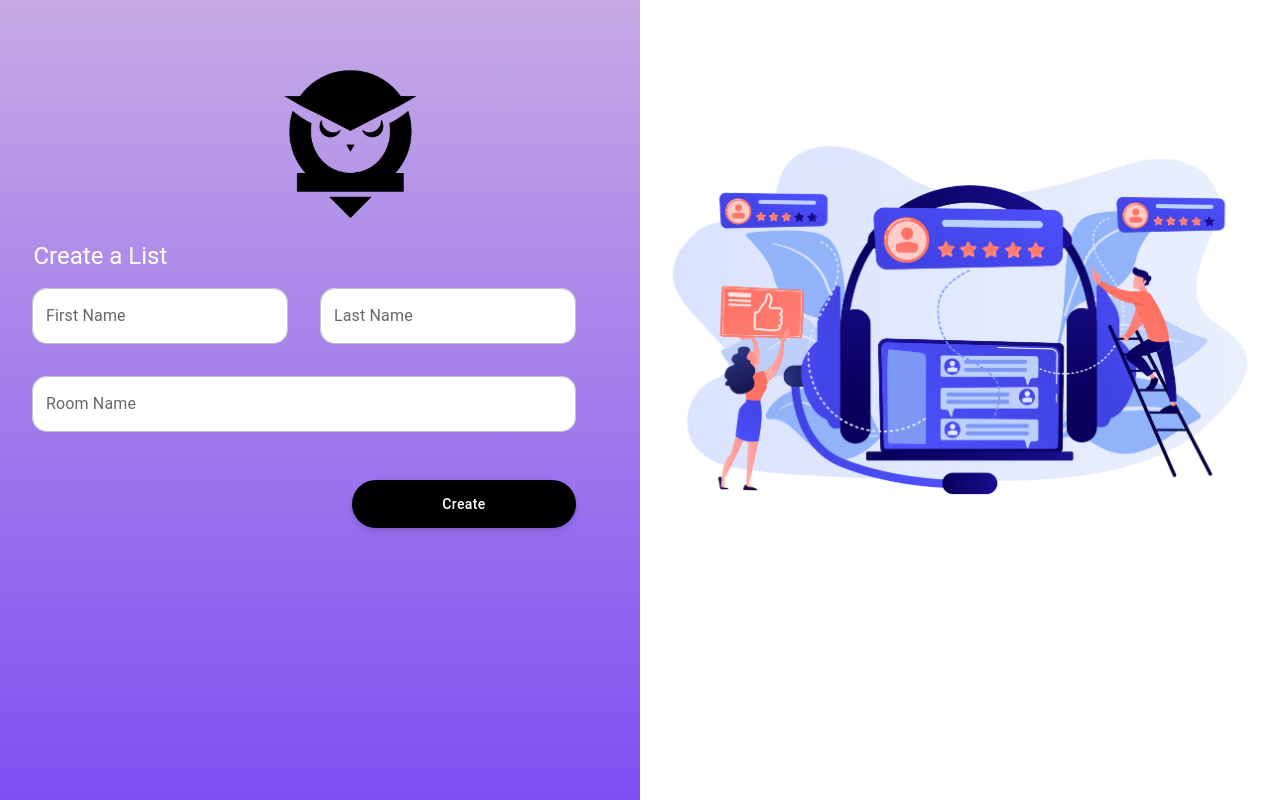
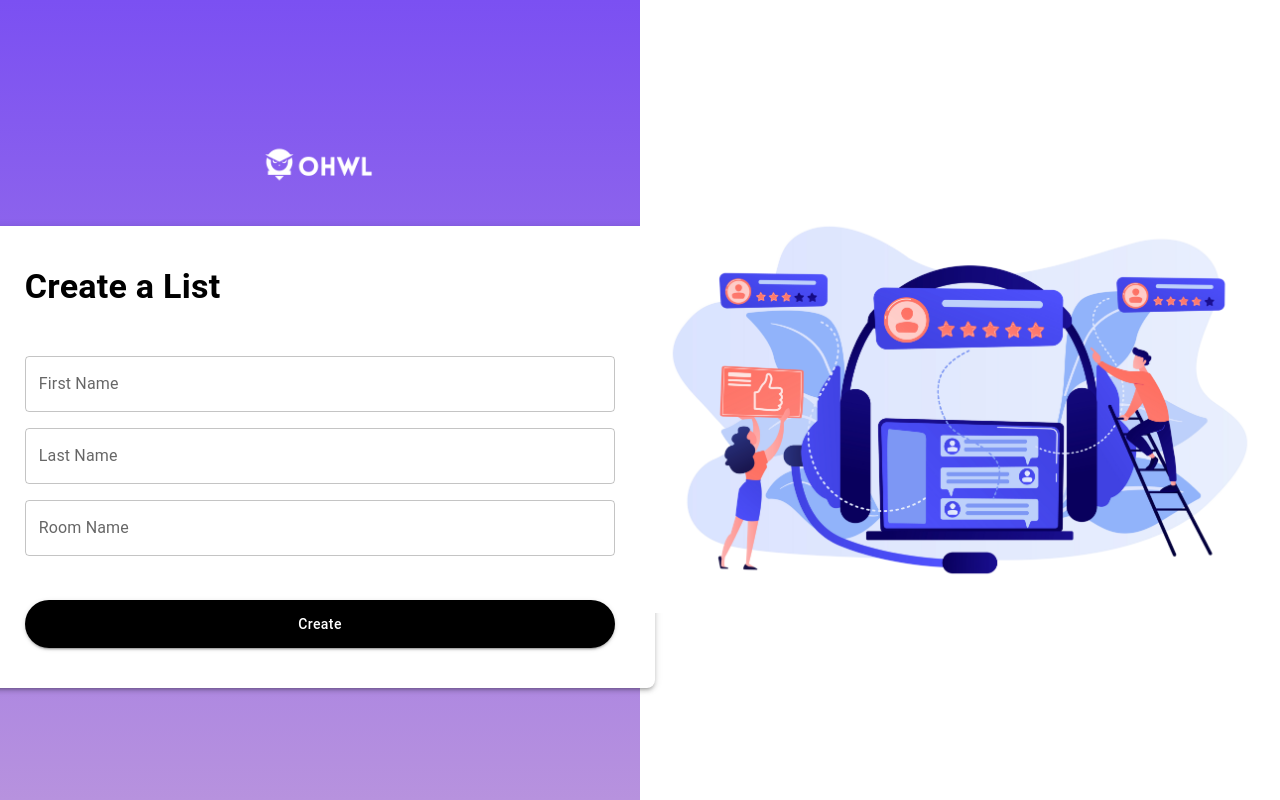
Before and after one commit to samschodron/OfficeHoursWaitingList, a React (Create React App) app in the folder frontend/: page /create-list-page in a window 1280 px wide. Built offline with nearby package versions, Linux system fonts and the light colour scheme; no server answers; sample sign-in values are in the browser's storage.

Commit message:
redid styling of join/create pages

```diff
--- a/frontend/src/components/CreateListPage.js
+++ b/frontend/src/components/CreateListPage.js
@@ -1,9 +1,9 @@
-import React, { useState } from 'react';
-import { Box, Button, TextField, Typography } from '@mui/material';
-import { useNavigate } from 'react-router-dom';
+import React, {useState} from 'react';
+import {Box, Button, TextField, Typography, Grid, Paper} from '@mui/material';
+import {useNavigate} from 'react-router-dom';
 import createGraphic from '../images/create-graphic.jpg';
-import smLogo from '../images/AOWL_SM.png';
-import { auth } from "../firebase"
+import {auth} from "../firebase"
+import logo from "../images/AOWL.png";
 
 const CreateListPage = () => {
     const navigate = useNavigate();
@@ -16,7 +16,7 @@ const CreateListPage = () => {
     const handleFormInputChange = (event) => {
         const inputName = event.target.name;
         const inputValue = event.target.value;
-        setFormInput({ ...formInput, [inputName]: inputValue })
+        setFormInput({...formInput, [inputName]: inputValue})
     }
 
     const isEmpty = (str) => {
@@ -53,91 +53,91 @@ const CreateListPage = () => {
             }
         }
         const roomCode = await createWaitingListApi()
-        navigate('/waiting-list', { state: { formInput: formInput, roomCode: roomCode } });
+        navigate('/waiting-list', {state: {formInput: formInput, roomCode: roomCode}});
         return true;
     }
 
     return (
-        <Box>
-            <img src={createGraphic} alt="Computer graphic" className="create-graphic" />
-            <rect className="background-rect">
-                <img src={smLogo} alt="Small logo" className="create-logo" />
-                <Typography className="create-header" variant="h5" component="h5" gutterBottom>
+        <Grid container style={{height: '100vh'}}>
+            <Grid item xs={12} md={6} sx={{
+                display: 'flex',
+                flexDirection: 'column',
+                justifyContent: 'center',
+                alignItems: 'center',
+                minHeight: '100vh',
+                backgroundImage: 'linear-gradient(to bottom, #7b50f2, #b792de)', // Add the gradient background here
+            }}>
+                <Box display="flex" flexDirection="column" justifyContent="center" alignItems="center" height="100%"
+                     p={3}>
+                    <img src={logo} alt="Logo" className={"join-logo"} />
+                    <Box
+                        sx={{
+                            background: 'white',
+                            borderRadius: 2,
+                            width: '180%',
+                            padding: 5,
+                            boxShadow: 3,
+                        }}
+                    >
+                        <Typography variant="h4" component="h4" gutterBottom
+                                    style={{fontWeight: 'bold', marginBottom: '2rem'}}>
                             Create a List
                         </Typography>
-                <div className="textFieldW" style={{ marginLeft: '2rem' }}>
+                        <Box display="flex" flexDirection="column" width="100%">
+                            <Box mt={2}>
                             <TextField
                                 name="firstName"
                                 label="First Name"
                                 variant="outlined"
                                 fullWidth
-                        sx={{
-                            '& .MuiOutlinedInput-root': {
-                                borderRadius: '15px',
-                            },
-                            '& .MuiInputLabel-shrink': {
-                                transform: 'translate(15%, .3%) scale(0.75)',
-                            },
-                        }}
-                        InputProps={{
-                            notched: false,
-                        }}
                                 onChange={handleFormInputChange}
                             />
-                </div>
-                <div className="textFieldW" style={{ marginLeft: '2rem' }}>
+                            </Box>
+                            <Box mt={2}>
                             <TextField
                                 name="lastName"
                                 label="Last Name"
                                 variant="outlined"
                                 fullWidth
-                        sx={{
-                            '& .MuiOutlinedInput-root': {
-                                borderRadius: '15px',
-                            },
-                            '& .MuiInputLabel-shrink': {
-                                transform: 'translate(15%, .3%) scale(0.75)',
-                            },
-                        }}
-                        InputProps={{
-                            notched: false,
-                        }}
                                 onChange={handleFormInputChange}
                             />
-                </div>
-                <div className="textFieldW" style={{ marginLeft: '2rem', marginTop: '2rem', width: '85%' }}>
+                            </Box>
+                            <Box mt={2}>
                             <TextField
                                 name="roomName"
                                 label="Room Name"
                                 variant="outlined"
                                 fullWidth
-                        sx={{
-                            '& .MuiOutlinedInput-root': {
-                                borderRadius: '15px',
-                            },
-                            '& .MuiInputLabel-shrink': {
-                                transform: 'translate(20%, .3%) scale(0.75)',
-                            },
-                            '& .MuiOutlinedInput-input': {
-                                paddingLeft: '3%', // Adjust this value to move the input lower in the TextField
-                            },
-                        }}
-                        InputProps={{
-                            notched: false,
-                        }}
                                 onChange={handleFormInputChange}
                             />
-                </div>
-                <Box onClick={formIsValid} className="button-join">
-                    <Button variant="contained" className="shadow" sx={{
-                        color: 'white', borderRadius: '30px', minWidth: '35%',
-                        minHeight: '3rem', background: '#000000', '&:hover': { background: '#000000', opacity: 0.7, transition: '.2s' }
+                            </Box>
+                            <Box mt={3}>
+                                <Button
+                                    variant="contained"
+                                    color="primary"
+                                    onClick={formIsValid}
+                                    sx={{
+                                        marginTop: '20px',
+                                        color: 'white',
+                                        borderRadius: '30px',
+                                        minWidth: '100%',
+                                        minHeight: '3rem',
+                                        background: '#000000',
+                                        '&:hover': {background: '#000000', opacity: 0.7, transition: '.2s'}
                                     }}>
                                     Create
                                 </Button>
                             </Box>
-            </rect >
-        </Box >
+                        </Box>
+                    </Box>
+                </Box>
+            </Grid>
+            <Grid item xs={12} sm={6}>
+                <Box display="flex" justifyContent="center" alignItems="center" height="100%">
+                    <img src={createGraphic} alt="Computer graphic" style={{width: '100%', maxWidth: '800px'}}/>
+                </Box>
+            </Grid>
+        </Grid>
     );
 };
 
--- a/frontend/src/styles.css
+++ b/frontend/src/styles.css
@@ -99,11 +99,9 @@ body {
 }
 
 .join-logo {
-    position: absolute;
-    overflow: hidden;
-    width: 30rem;
-    text-align: center;
-    transform: translate(15%,-20%);
+    max-width: 35%;
+    max-height: 35%;
+    z-index: 1000;
 }
 
 .create-logo {
```
Also changed, not shown: frontend/src/components/JoinPage.js (+55 -69 lines). Lines whose indentation alone changed are shown as unchanged.
